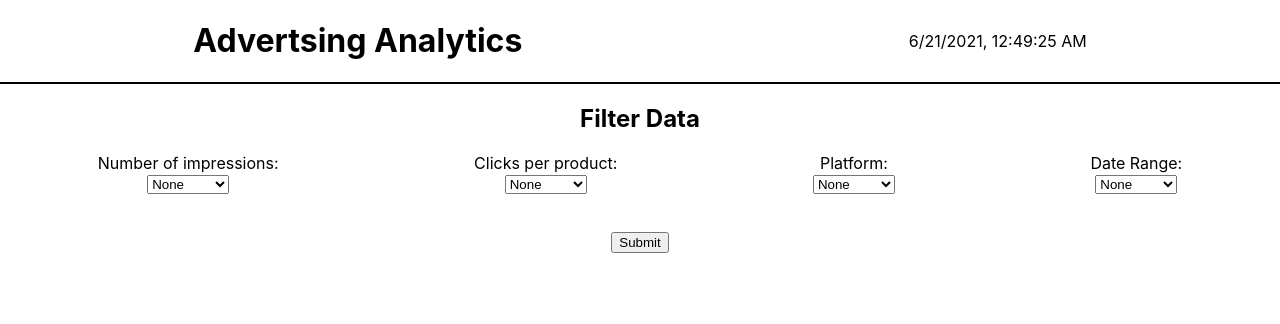
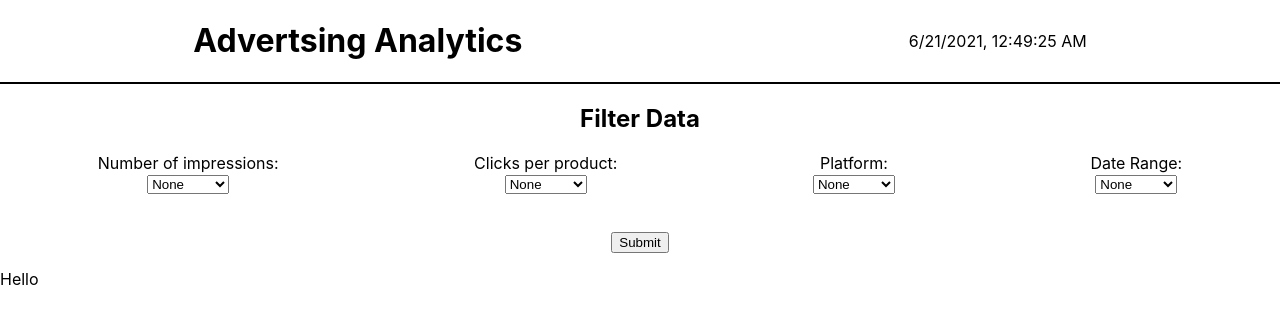
Before and after one commit to camaragon/adcellerant-skills-fe, a React (Create React App) app: page / in a window 1280 px wide. Shown: the top 324 px of the page. Built offline with nearby package versions, Linux system fonts and the light colour scheme; no server answers.

Commit message:
Setup Analytics as a functional component

```diff
--- a/src/Components/Analytics.js
+++ b/src/Components/Analytics.js
@@ -0,0 +1,9 @@
+function Analytics() {
+    return (
+        <main>
+            <p>Hello</p>
+        </main>
+    )
+}
+
+export default Analytics;
--- a/src/Components/App.js
+++ b/src/Components/App.js
@@ -1,10 +1,11 @@
 import React, { useEffect, useState } from 'react';
 import '../styles/App.css';
 import Form from './Form';
+import Analytics from './Analytics';
 import getData from '../fetchRequests';
 
 function App() {
-  const [state, setState] = useState([])
+  const [state, setState] = useState([]);
 
   useEffect(() => {
     getData()
@@ -20,6 +21,7 @@ function App() {
         <p>{new Date().toLocaleString()}</p>
       </header>
       <Form/>
+      <Analytics/>
     </>
   );
 }
```
